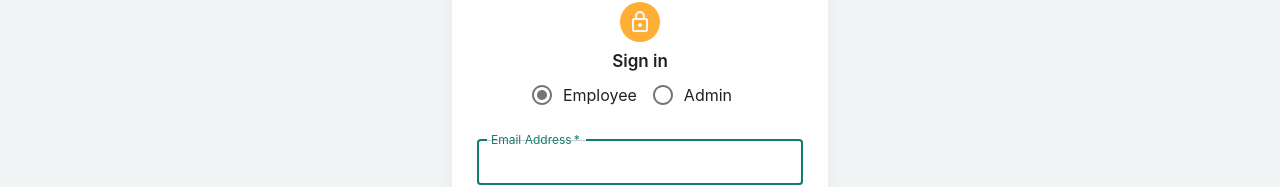
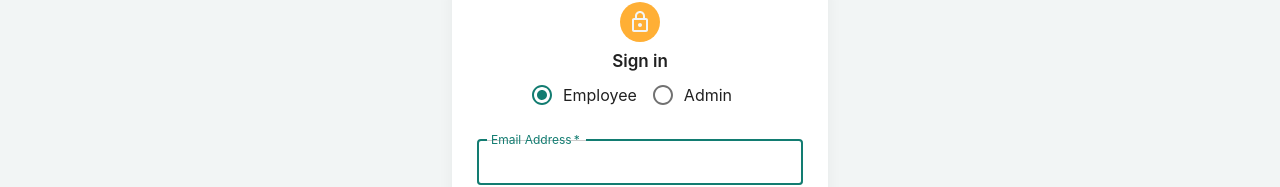
Before and after one commit to PARESHKUMAR1004/Quickloan, a React (Create React App) app: page /login in a window 1280 px wide. Shown: the part 160-347 px from the top of the page. Built offline with nearby package versions, Linux system fonts and the light colour scheme.

Commit message:
Login Design Isuue Solved

```diff
--- a/package.json
+++ b/package.json
@@ -5,7 +5,6 @@
   "dependencies": {
     "@emotion/react": "^11.11.1",
     "@emotion/styled": "^11.11.0",
-    "@material-ui/core": "^4.12.4",
     "@mui/icons-material": "^5.14.3",
     "@mui/material": "^5.14.5",
     "@testing-library/jest-dom": "^5.17.0",
--- a/src/components/Login.js
+++ b/src/components/Login.js
@@ -4,7 +4,6 @@ import { useNavigate } from "react-router-dom";
 import AuthenticationService from "../service/AuthenticationService"
 
 import Avatar from '@mui/material/Avatar';
-import Button from '@mui/material/Button';
 import CssBaseline from '@mui/material/CssBaseline';
 import TextField from '@mui/material/TextField';
 import FormControlLabel from '@mui/material/FormControlLabel';
@@ -14,11 +13,12 @@ import Box from '@mui/material/Box';
 import LockOutlinedIcon from '@mui/icons-material/LockOutlined';
 import Typography from '@mui/material/Typography';
 import Container from '@mui/material/Container';
+import Button from '@mui/material/Button';
 
 import {
   RadioGroup,
   Radio,
-} from "@material-ui/core";
+} from "@mui/material";
 
 
 const Login = () => {
@@ -90,13 +90,12 @@ const Login = () => {
           defaultValue="Employee"
           name="radio-buttons-group"
           row
-
         >
-        <FormControlLabel value="Employee" control={<Radio color="default" />} label="Employee"
+        <FormControlLabel value="Employee" control={<Radio color="primary" />} label="Employee"
         checked={userTypePath === "loginEmployee"}
         onChange={() => setUserTypePath("loginEmployee")}
         />
-        <FormControlLabel value="Admin" control={<Radio color="default" />} label="Admin"
+        <FormControlLabel value="Admin" control={<Radio color="primary" />} label="Admin"
         checked={userTypePath === "loginAdmin"}
         onChange={() => setUserTypePath("loginAdmin")}
         />
@@ -127,9 +126,7 @@ const Login = () => {
             value={password}
             onChange={(e)=>setPassword(e.target.value)}
           />
-
           <Button
-
             fullWidth
             variant="contained"
             sx={{ mt: 3, mb: 2 ,padding:'15px',boxShadow:'2'}}
@@ -138,6 +135,7 @@ const Login = () => {
           >
             Sign In
           </Button>
+
           {errorMessage && <p className="error-message">{errorMessage}</p>}
           {successMessage && <p className="success-message">{successMessage}</p>}
 
```
Also changed, not shown: 1 other file (tests, documents, lock files or other folders).
